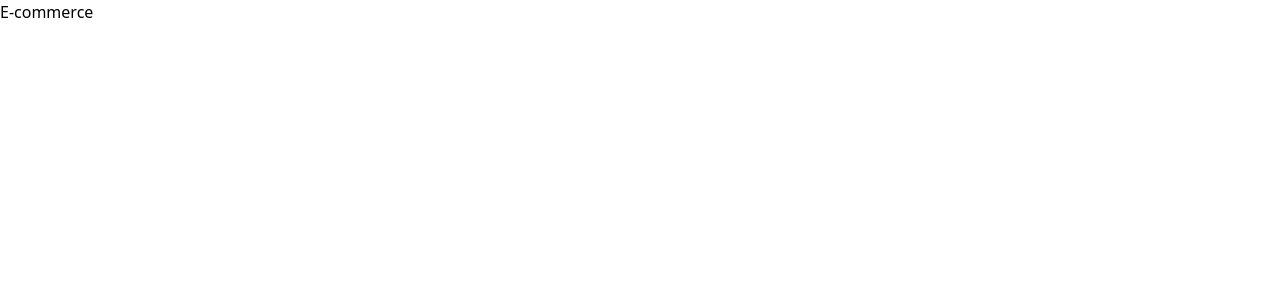
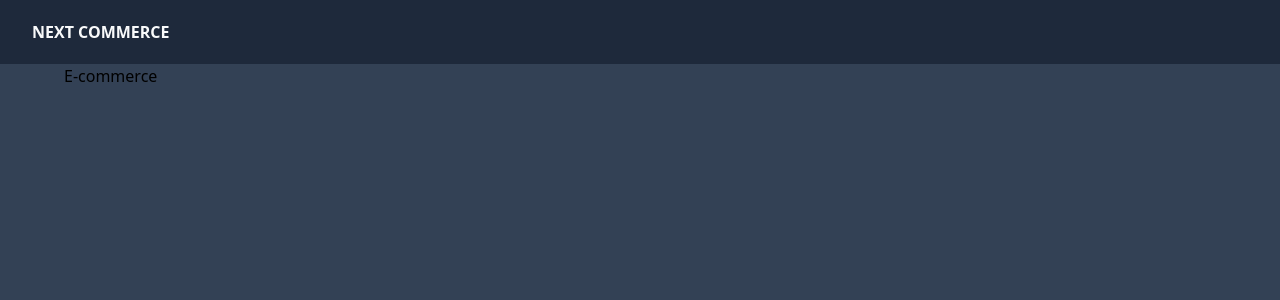
Before and after one commit to gabrielnascimentopaesleme/next-commerce, a Next.js app: page / in a window 1280 px wide. Shown: the top 300 px of the page. Built offline with nearby package versions, Linux system fonts and the light colour scheme.

Commit message:
Criação da navbar

```diff
--- /dev/null
+++ b/src/app/components/Navbar.tsx
@@ -0,0 +1,16 @@
+import Link from 'next/link';
+
+const Navbar = () => {
+  return (
+    <nav className="fixed top-0 w-full flex items-center py-2 px-8 justify-between z-50 bg-slate-800 text-gray-50">
+      <Link
+        href={'/'}
+        className="uppercase font-bold text-md h-12 flex items-center"
+      >
+        Next Commerce
+      </Link>
+    </nav>
+  );
+};
+
+export default Navbar;
--- a/src/app/layout.tsx
+++ b/src/app/layout.tsx
@@ -1,6 +1,8 @@
 import type { Metadata } from 'next';
 import localFont from 'next/font/local';
 import './globals.css';
+
+import Navbar from './components/Navbar';
 
 const geistSans = localFont({
   src: './fonts/GeistVF.woff',
@@ -28,7 +30,8 @@
       <body
         className={`${geistSans.variable} ${geistMono.variable} antialiased`}
       >
-        {children}
+        <Navbar/>
+        <main className='bg-slate-700 h-screen p-16'>{children}</main>
       </body>
     </html>
   );
--- a/src/app/page.tsx
+++ b/src/app/page.tsx
@@ -1,7 +1,7 @@
 export default function Home() {
   return (
-    <main>
+    <div>
       <h1>E-commerce</h1>
-    </main>
+    </div>
   );
 }
```
